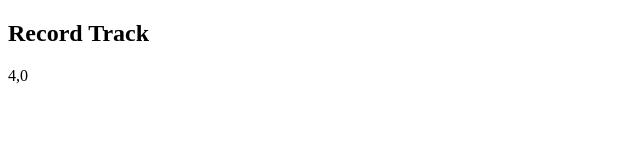
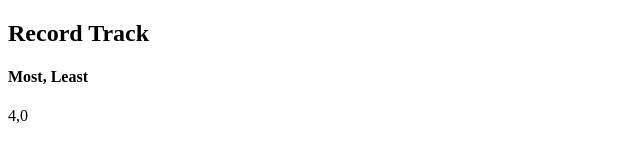
Before and after one commit to Abigail-Trapp/hackerrank-breaking-the-records, a plain HTML site: page index.html in a window 1280 px wide. Shown: the full height of the page, 0-640 px from the left. Drawn offline with Linux system fonts and the light colour scheme.

Commit message:
html addition

```diff
--- a/index.html
+++ b/index.html
@@ -6,10 +6,13 @@
     <meta name="viewport" content="width=device-width, initial-scale=1.0">
     <link rel="stylesheet" href="style.css">
     <title>Document</title>
-    <h2>Record Track</h2>
-    <div id="numberBox"></div>
 </head>
 <body>
+    <h2>Record Track</h2>
+    <form>
+        <h4>Most, Least</h4>
+    <div id="numberBox"></div>
+</form>
     <script src="code.js"></script>
 </body>
 </html>
```
